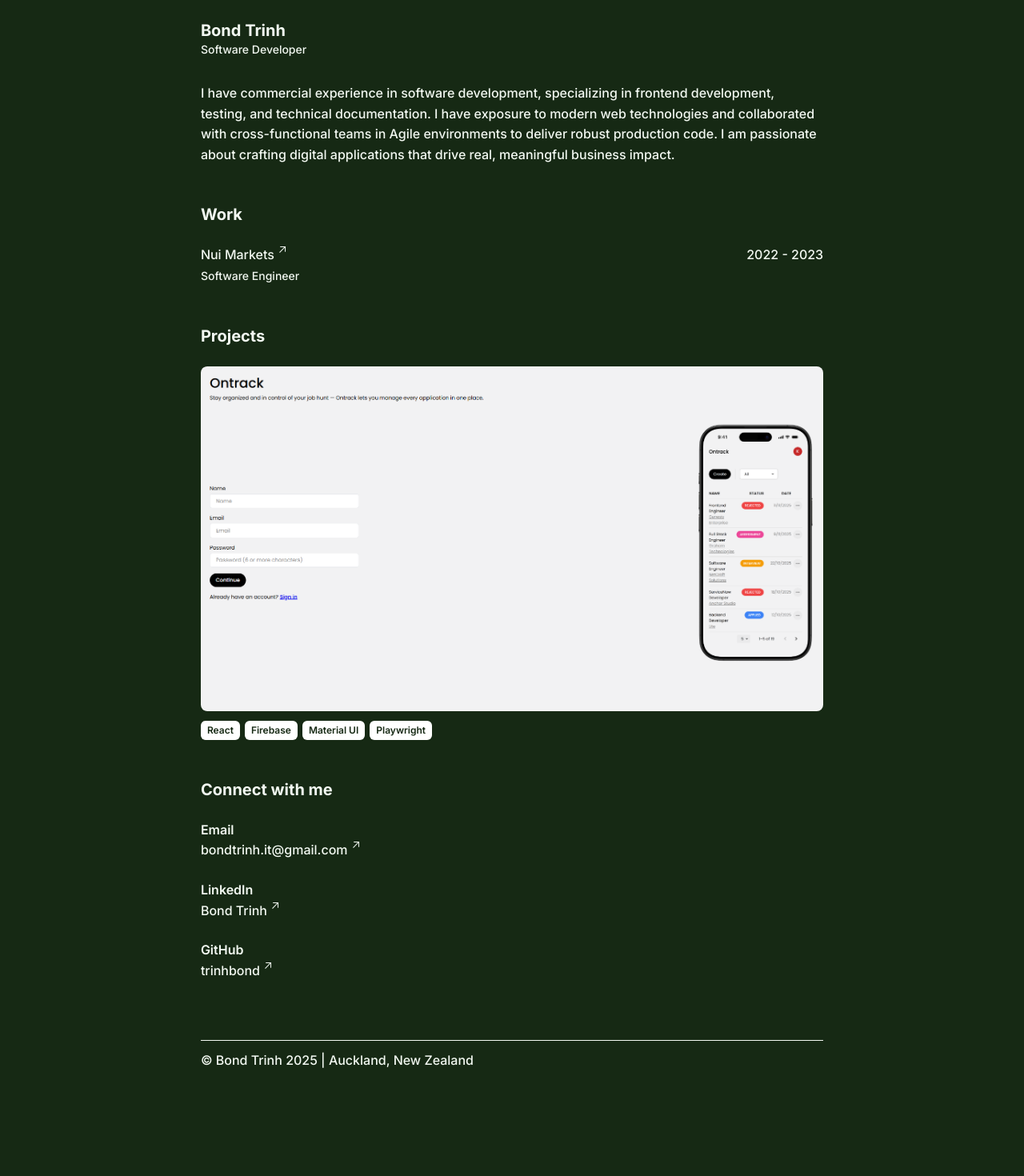
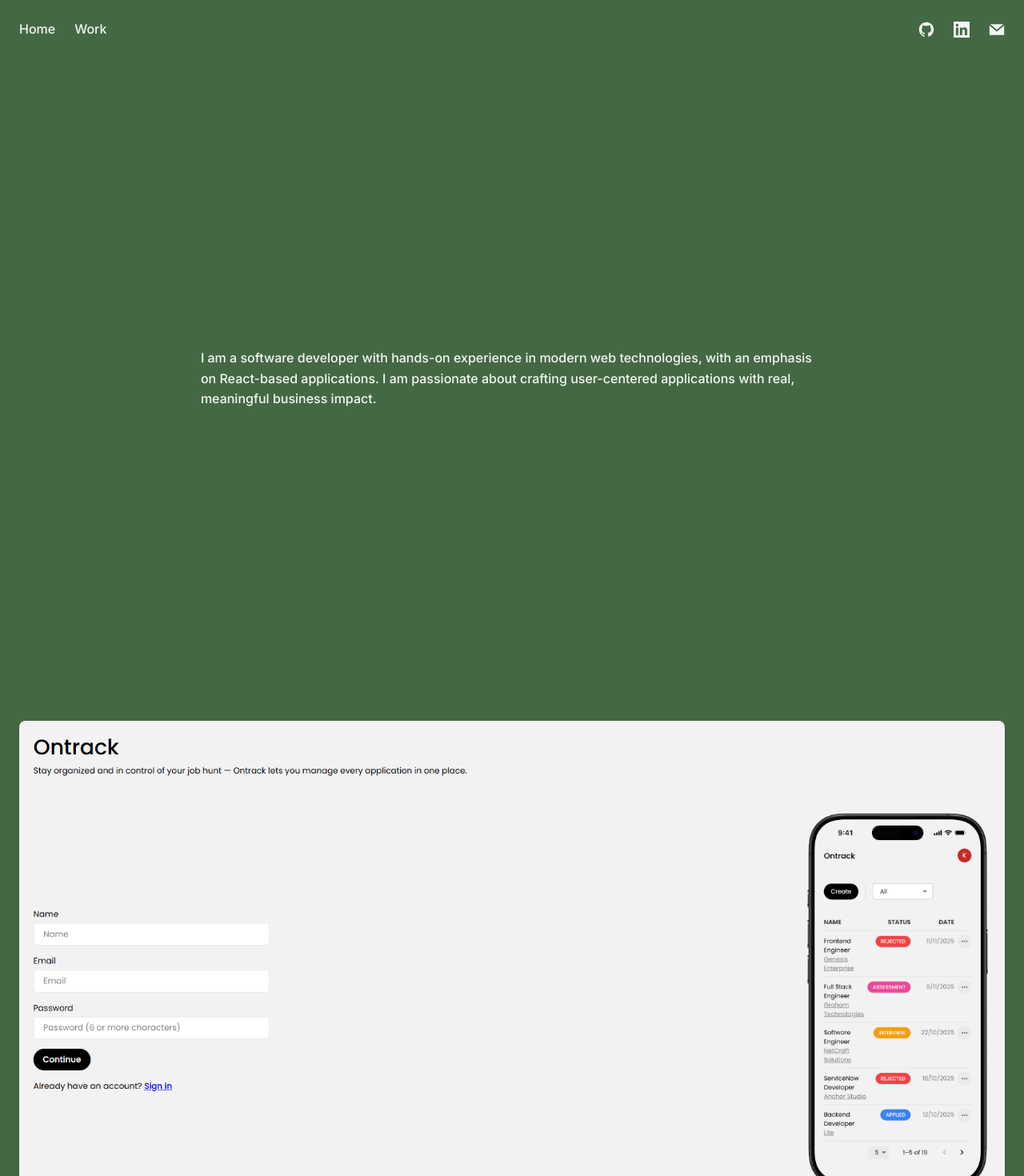
Before and after one commit to trinhbond/personal-portfolio, a React (Create React App) app: page / in a window 1280 px wide. Shown: the top 1470 px of the page at 80% size. Before the commit the page ends 1370 px from the top, so only its background shows below. Built offline with nearby package versions, Linux system fonts and the light colour scheme.

Commit message:
something simple

```diff
--- a/src/App.tsx
+++ b/src/App.tsx
@@ -5,14 +5,15 @@ import {
   Routes,
 } from "react-router-dom";
 import { Home, NotFound, Project } from "./pages";
+import { GrGithub, GrLinkedin, GrMail } from "react-icons/gr";
+import { Link as ScrollLink } from "react-scroll";
+import { ExternalLink } from "./components";
 
 export default function App() {
   const Layout = () => (
-    <div className="container-width relative">
+    <div className="relative">
+      <Header />
       <Outlet />
-      <div className="absolute bottom-0 left-0 right-0 mx-6 pb-8 pt-3 border-t">
-        &copy; Bond Trinh {new Date().getFullYear()} | Auckland, New Zealand
-      </div>
     </div>
   );
 
@@ -22,9 +23,47 @@ export default function App() {
         <Route element={<Layout />}>
           <Route path="/" element={<Home />} />
           <Route path="/project/:id" element={<Project />} />
-          <Route path="*" element={<NotFound />} />
         </Route>
+        <Route path="*" element={<NotFound />} />
       </Routes>
     </Router>
   );
 }
+
+const Header = () => (
+  <header className="p-6">
+    <div className="flex items-center justify-between">
+      <div className="flex items-center justify-between gap-6">
+        <ScrollLink
+          to="home"
+          spy={true}
+          smooth={true}
+          className="cursor-pointer"
+        >
+          Home
+        </ScrollLink>
+        <ScrollLink
+          to="work"
+          spy={true}
+          smooth={true}
+          className="cursor-pointer"
+        >
+          Work
+        </ScrollLink>
+      </div>
+      <div>
+        <div className="flex items-center nowrap gap-6">
+          <ExternalLink href="https://www.github.com/trinhbond">
+            <GrGithub fontSize={20} />
+          </ExternalLink>
+          <ExternalLink href="https://www.linkedin.com/in/bondnicktrinh/">
+            <GrLinkedin fontSize={20} />
+          </ExternalLink>
+          <ExternalLink href="mailto:bondtrinh.it@gmail.com">
+            <GrMail fontSize={20} />
+          </ExternalLink>
+        </div>
+      </div>
+    </div>
+  </header>
+);
--- a/src/components/ProjectCard.tsx
+++ b/src/components/ProjectCard.tsx
@@ -1,5 +1,7 @@
 import { motion } from "framer-motion";
-import { Link } from "react-router-dom";
+import { GrGithub } from "react-icons/gr";
+import { FaExternalLinkAlt } from "react-icons/fa";
+import { ExternalLink } from "./ExternalLink";
 
 interface ProjectProps {
   id: string;
@@ -14,11 +16,10 @@ interface ProjectProps {
 }
 
 export const ProjectCard = (project: ProjectProps): JSX.Element => {
-  const images = project.images.map((img) => img);
+  const coverImage = project.images.map((image) => image)[0];
 
   return (
-    <div>
-      <Link to={`project/${project.id}`}>
+    <>
       <motion.li
         transition={{
           duration: 0.5,
@@ -28,16 +29,21 @@ export const ProjectCard = (project: ProjectProps): JSX.Element => {
           translateY: -8,
         }}
       >
-          <img src={images[0]} alt="Screenshot of project" />
+        <img
+          src={coverImage}
+          className="shadow-md"
+          alt="Screenshot of project"
+        />
       </motion.li>
-      </Link>
-      <div className="mt-3 inline-flex flex-wrap space-x-1.5">
-        {project.stack.map((item) => (
-          <span className="text-[#162914] bg-[#fff] text-xs rounded-md py-1 px-2 font-semibold select-none">
-            {item}
-          </span>
-        ))}
+      <div className="mt-3 w-full inline-flex flex-wrap justify-center space-x-4">
+        <ExternalLink href={project.repo}>
+          <GrGithub size={26} />
+        </ExternalLink>
+        <span>{" | "}</span>
+        <ExternalLink href={project.link}>
+          <FaExternalLinkAlt size={26} />
+        </ExternalLink>
       </div>
-    </div>
+    </>
   );
 };
--- a/src/pages/Home.tsx
+++ b/src/pages/Home.tsx
@@ -1,6 +1,5 @@
 import { motion } from "framer-motion";
-import { ExternalLink, Section, ProjectCard } from "../components";
-import { GrLinkUp as LinkUpIcon } from "react-icons/gr";
+import { ProjectCard, Section } from "../components";
 import { projects } from "../data";
 
 export default function Home(): JSX.Element {
@@ -10,8 +9,7 @@ export default function Home(): JSX.Element {
   };
 
   return (
-    <motion.main className="pb-[120px]">
-      <motion.div
+    <motion.main
       initial="hidden"
       whileInView="visible"
       viewport={{ once: true }}
@@ -24,95 +22,32 @@ export default function Home(): JSX.Element {
         },
       }}
     >
+      <div className="container-width h-dvh content-center" id="home">
         <Section>
-          <div className="flex flex-wrap items-center gap-8">
-            <div className="w-full">
-              <h1>Bond Trinh</h1>
-              <span className="block text-sm">Software Developer</span>
+          <motion.div
+            className="flex flex-col flex-wrap items-center gap-2 text-md"
+            variants={variants}
+          >
+            <motion.p>
+              I am a software developer with hands-on experience in modern web
+              technologies, with an emphasis on React-based applications. I am
+              passionate about crafting user-centered applications with real,
+              meaningful business impact.
+            </motion.p>
+          </motion.div>
+        </Section>
       </div>
-            <motion.p variants={variants}>
-              I have commercial experience in software development, specializing
-              in frontend development, testing, and technical documentation. I
-              have exposure to modern web technologies and collaborated with
-              cross-functional teams in Agile environments to deliver robust
-              production code. I am passionate about crafting digital
-              applications that drive real, meaningful business impact.
-            </motion.p>
-          </div>
-        </Section>
-
-        <Section variants={variants}>
-          <h2>Work</h2>
-          <div className="flex flex-wrap justify-between">
-            <div>
-              <ExternalLink
-                className="hover:underline"
-                href={"https://www.nuimarkets.com/"}
-                icon={
-                  <LinkUpIcon
-                    className="rotate-45"
-                    fontSize={12}
-                    color="#F2F8F1"
-                  />
-                }
-              >
-                Nui Markets
-              </ExternalLink>
-              <span className="text-sm">Software Engineer</span>
-            </div>
-            <span>2022 - 2023</span>
-          </div>
-        </Section>
-
-        <Section variants={variants}>
-          <h2>Projects</h2>
+      <div className="h-dvh content-center" id="work">
+        <Section>
+          <motion.div variants={variants}>
             <ul className="flex flex-col gap-6">
               {projects.map((project) => (
                 <ProjectCard {...project} />
               ))}
             </ul>
+          </motion.div>
         </Section>
-
-        <Section variants={variants}>
-          <h2>Connect with me</h2>
-          {socials.map(({ platform, username, link }) => (
-            <div>
-              <span className="font-semibold">{platform}</span>
-              <ExternalLink
-                className="hover:underline"
-                href={link}
-                icon={
-                  <LinkUpIcon
-                    className="rotate-45"
-                    fontSize={12}
-                    color="#F2F8F1"
-                  />
-                }
-              >
-                {username}
-              </ExternalLink>
       </div>
-          ))}
-        </Section>
-      </motion.div>
     </motion.main>
   );
 }
-
-const socials = [
-  {
-    platform: "Email",
-    username: "bondtrinh.it@gmail.com",
-    link: "mailto:bondtrinh.it@gmail.com",
-  },
-  {
-    platform: "LinkedIn",
-    username: "Bond Trinh",
-    link: "https://www.linkedin.com/in/bondnicktrinh/",
-  },
-  {
-    platform: "GitHub",
-    username: "trinhbond",
-    link: "https://www.github.com/trinhbond",
-  },
-];
--- a/src/styles/globals.css
+++ b/src/styles/globals.css
@@ -15,7 +15,7 @@
   }
 
   body {
-    background: #162914;
+    background: #3a5f39f0;
     color: #f2f8f1;
     font-family: "Inter", sans-serif;
     font-weight: 500;
@@ -24,8 +24,6 @@
 
   main {
     min-height: 100dvh;
-    margin-inline: auto;
-    width: min(80ch, 100%);
   }
 
   h1,
```
Lines whose indentation alone changed are shown as unchanged.
